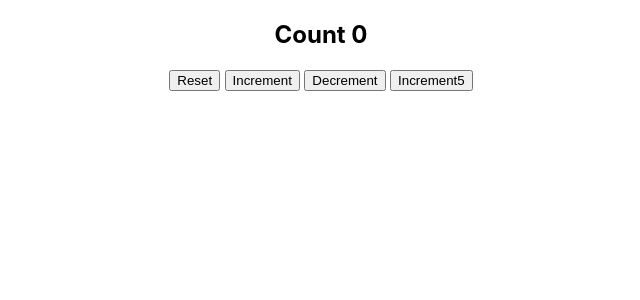
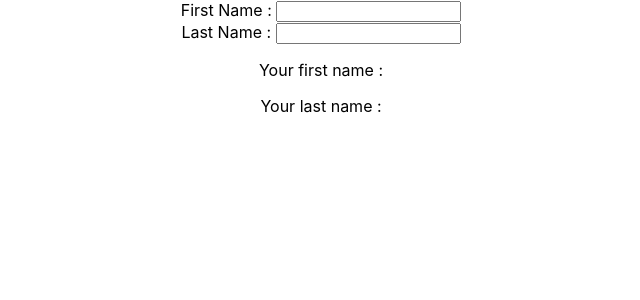
Before and after one commit to Soumya1910/Reactjs-basic, a React (Create React App) app: page / in a window 1280 px wide. Shown: the top 300 px of the page, without its empty margins (319-959 px from the left). Built offline with nearby package versions, Linux system fonts and the light colour scheme.

Commit message:
useState with object and use of spread operator

```diff
--- a/src/App.js
+++ b/src/App.js
@@ -35,6 +35,7 @@ import { getByPlaceholderText } from '@testing-library/react';
 import ClassCounter from './component/Hooks/ClassCounter';
 import HookCounter from './component/Hooks/HookCounter';
 import IncrementDecrementCounter from './component/Hooks/IncrementDecrementCounter';
+import StateWithObject from './component/Hooks/StateWithObject';
 
 function App() {
   return (
@@ -100,7 +101,8 @@ function App() {
 
       {/* <ClassCounter/> */}
       {/* <HookCounter/> */}
-      <IncrementDecrementCounter />
+      {/* <IncrementDecrementCounter /> */}
+      <StateWithObject/>
 
     </div>
   );
--- /dev/null
+++ b/src/component/Hooks/StateWithObject.js
@@ -0,0 +1,19 @@
+import React, {useState} from 'react'
+
+function StateWithObject() {
+    const [name, setName] = useState({firstName: '', lastName : ''});
+  return (
+    <>
+        <label>First Name : </label>
+        <input type="text" value={name.firstName} name="fname" onChange={e=> setName({...name, firstName : e.target.value})}></input>
+        <br/>
+        <label>Last Name : </label>
+        <input type="text" value = {name.lastName} name= "lname" onChange={e=> setName({...name, lastName: e.target.value})}></input>
+        <p>Your first name : <b>{name.firstName}</b></p>
+        <p>Your last name : <b>{name.lastName}</b></p>
+
+    </>
+  )
+}
+
+export default StateWithObject
```
